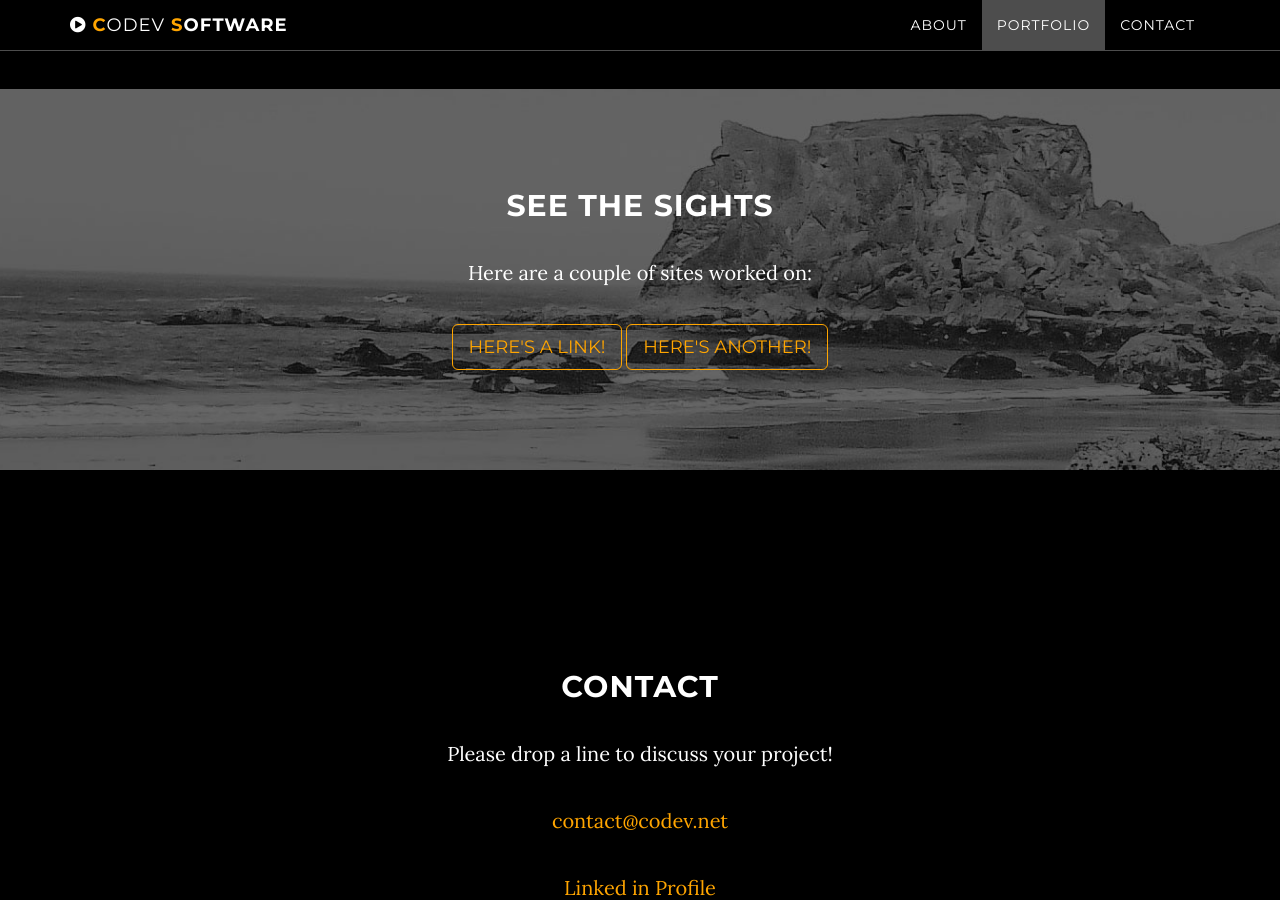
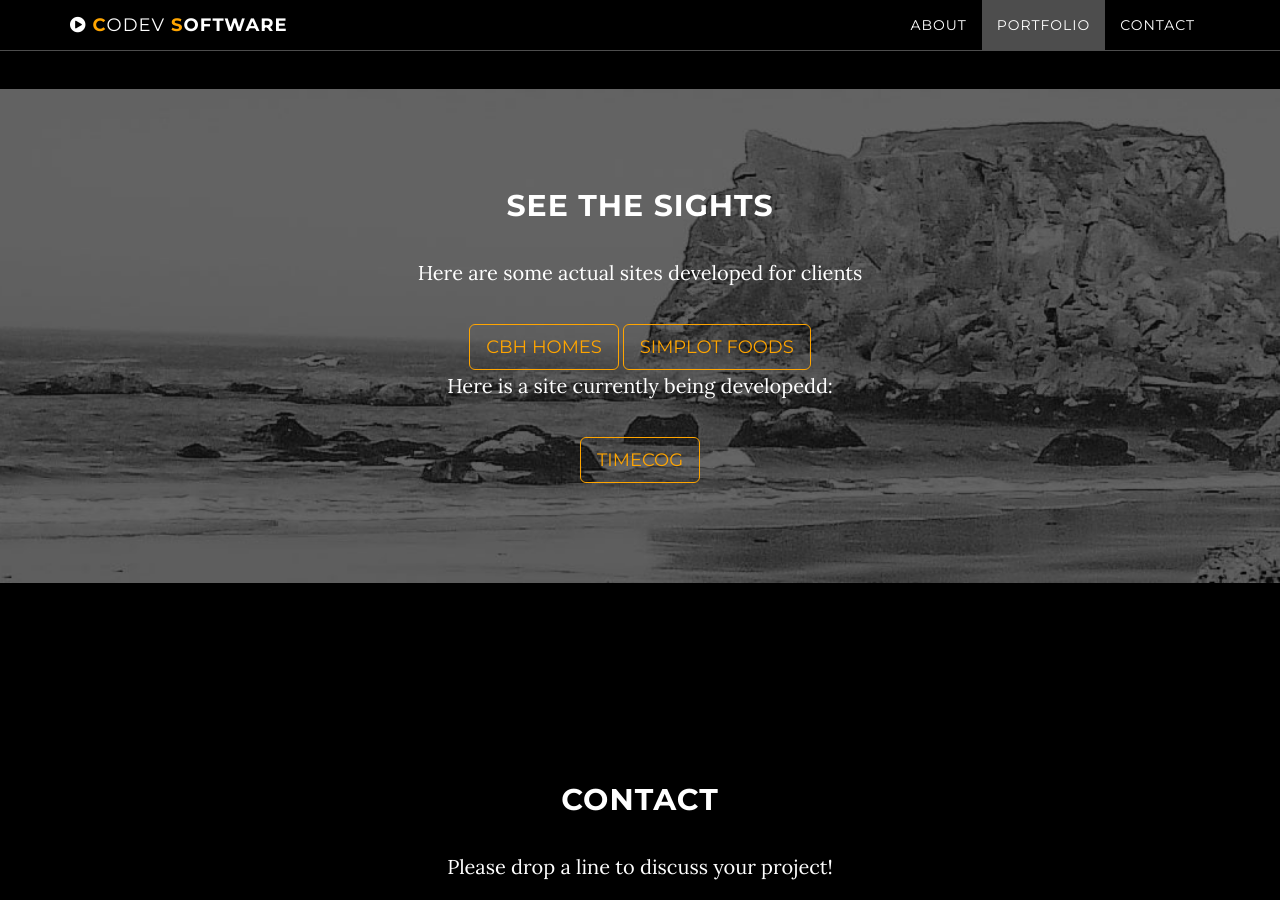
Before and after one commit to codev-software-llc/codev-software-llc.github.io, a Jekyll site: the page built from index.html, in a window 1280 px wide and 900 px high, scrolled down 1675 px. Built offline with Jekyll 4.4.1, drawn with Linux system fonts in a browser that asks for light colours.

Commit message:
add time cog

```diff
--- a/_includes/portfolio.html
+++ b/_includes/portfolio.html
@@ -4,9 +4,11 @@
             <div class="container">
                 <div class="col-lg-8 col-lg-offset-2">
                     <h2>See the Sights</h2>
-                    <p>Here are a couple of sites worked on:</p>
-                    <a href="https://cbhhomes.com" class="btn btn-default btn-lg">Here's A Link!</a>
-                    <a href="https://simplotfoods.com" class="btn btn-default btn-lg">Here's Another!</a>
+                    <p>Here are some actual sites developed for clients</p>
+                    <a href="https://cbhhomes.com" class="btn btn-default btn-lg">CBH Homes</a>
+                    <a href="https://simplotfoods.com" class="btn btn-default btn-lg">Simplot Foods</a>
+                    <p>Here is a site currently being developedd:</p>
+                    <a href="https://test.timecog.com" class="btn btn-default btn-lg">TimeCog</a>
                 </div>
             </div>
         </div>
```
